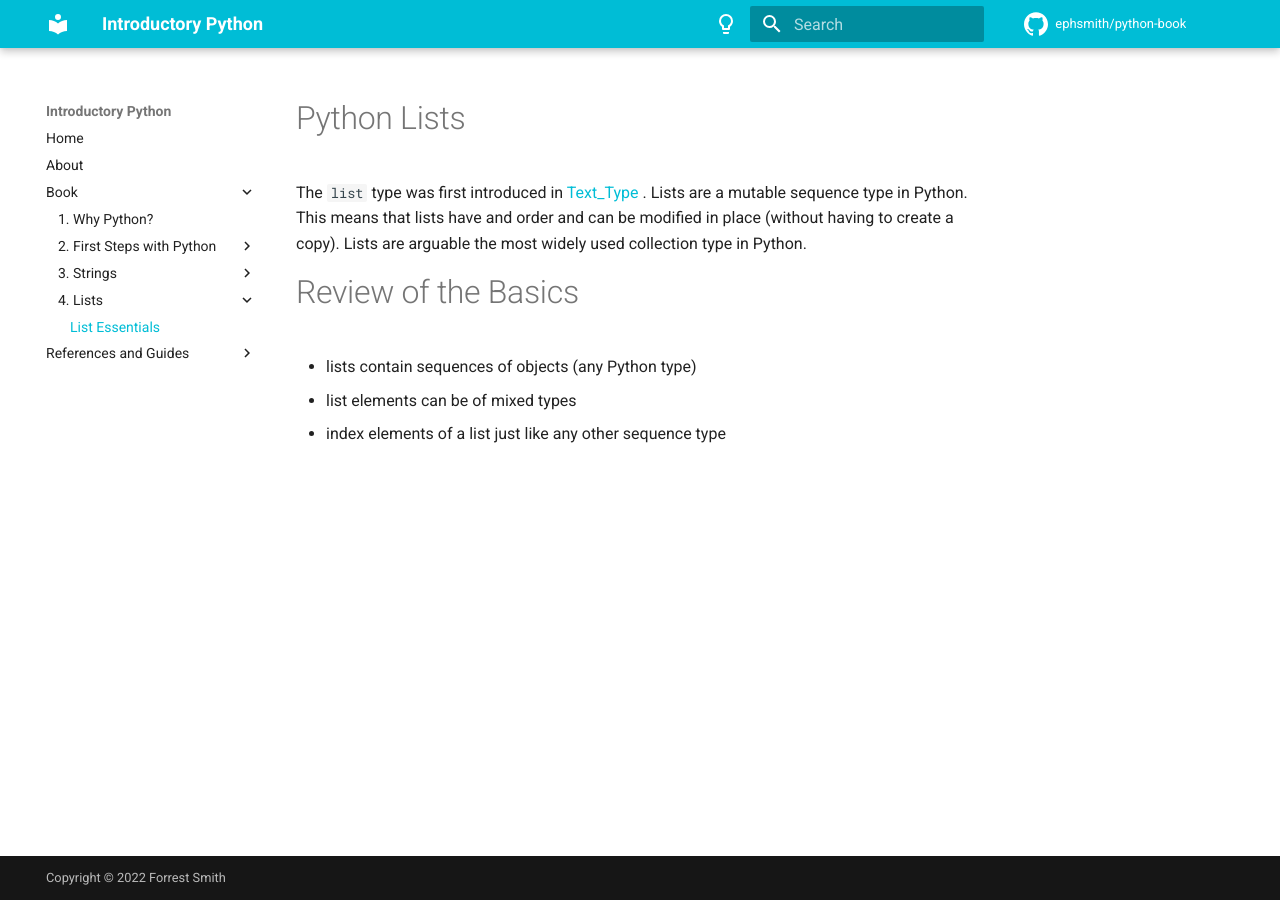
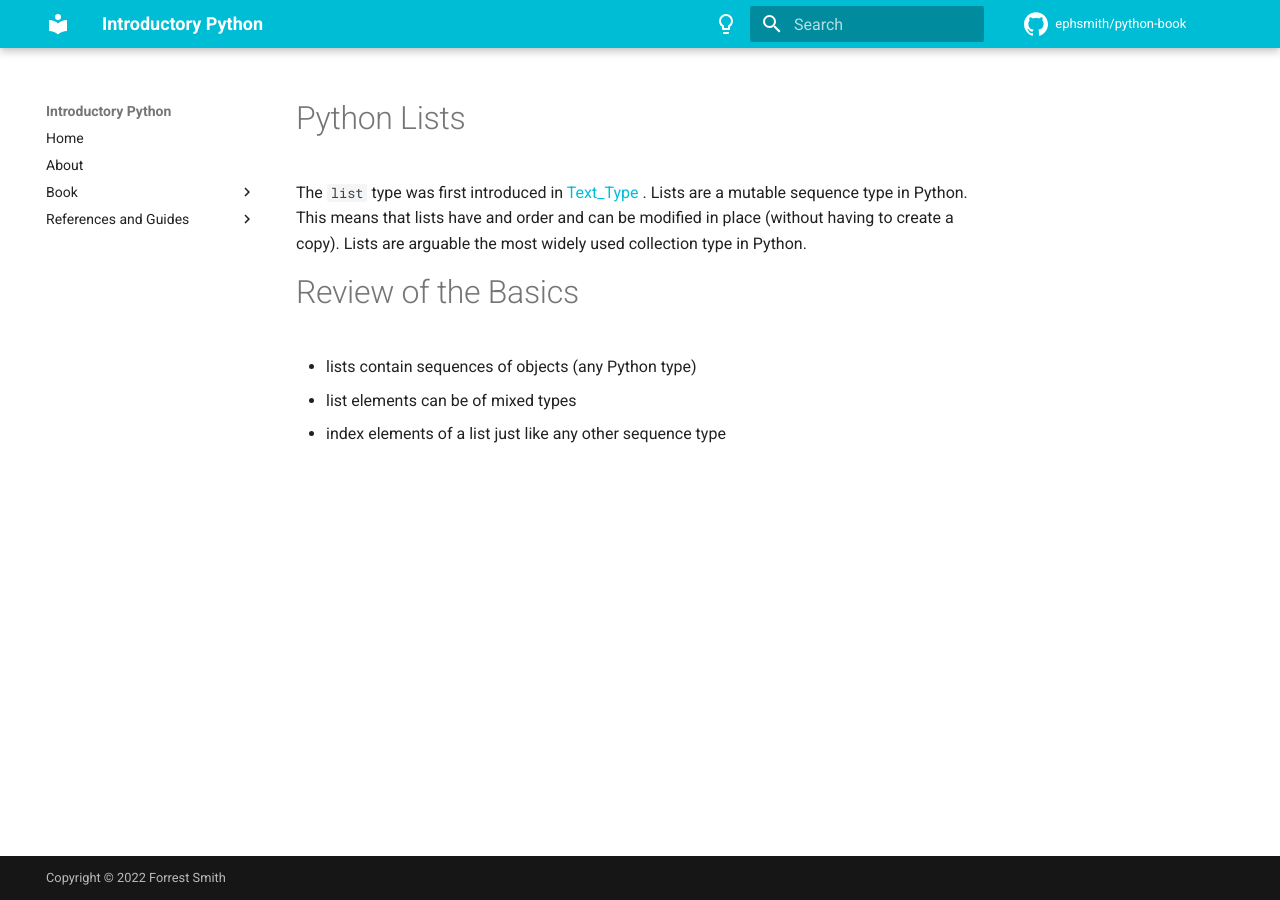
Before and after one commit to ephsmith/python-book, an MkDocs documentation site: the page built from docs/04/04-lists.md, in a window 1280 px wide. Built offline with MkDocs 1.6.1 and Material for MkDocs 9.7.7, drawn with Linux system fonts in a browser that asks for light colours; comment, search, counter and statistics services are not loaded.

Commit message:
MOD: unpublished lists in mkdocs.yml until it is completed.

```diff
--- a/mkdocs.yml
+++ b/mkdocs.yml
@@ -20,8 +20,8 @@ nav:
       - '3. Strings':
           - 'Strings and String Methods': '03/03-strings.md'
           - 'Long String Literals': '03/03-long-strings.md'
-      - '4. Lists':
-          - 'List Essentials': '04/04-lists.md'
+#      - '4. Lists':
+#          - 'List Essentials': '04/04-lists.md'
     - 'References and Guides':
       - 'GitHub': 'guides/github-references.md'
       - 'Using git in PyCharm': 'guides/using-git-with-pycharm.md'
```
